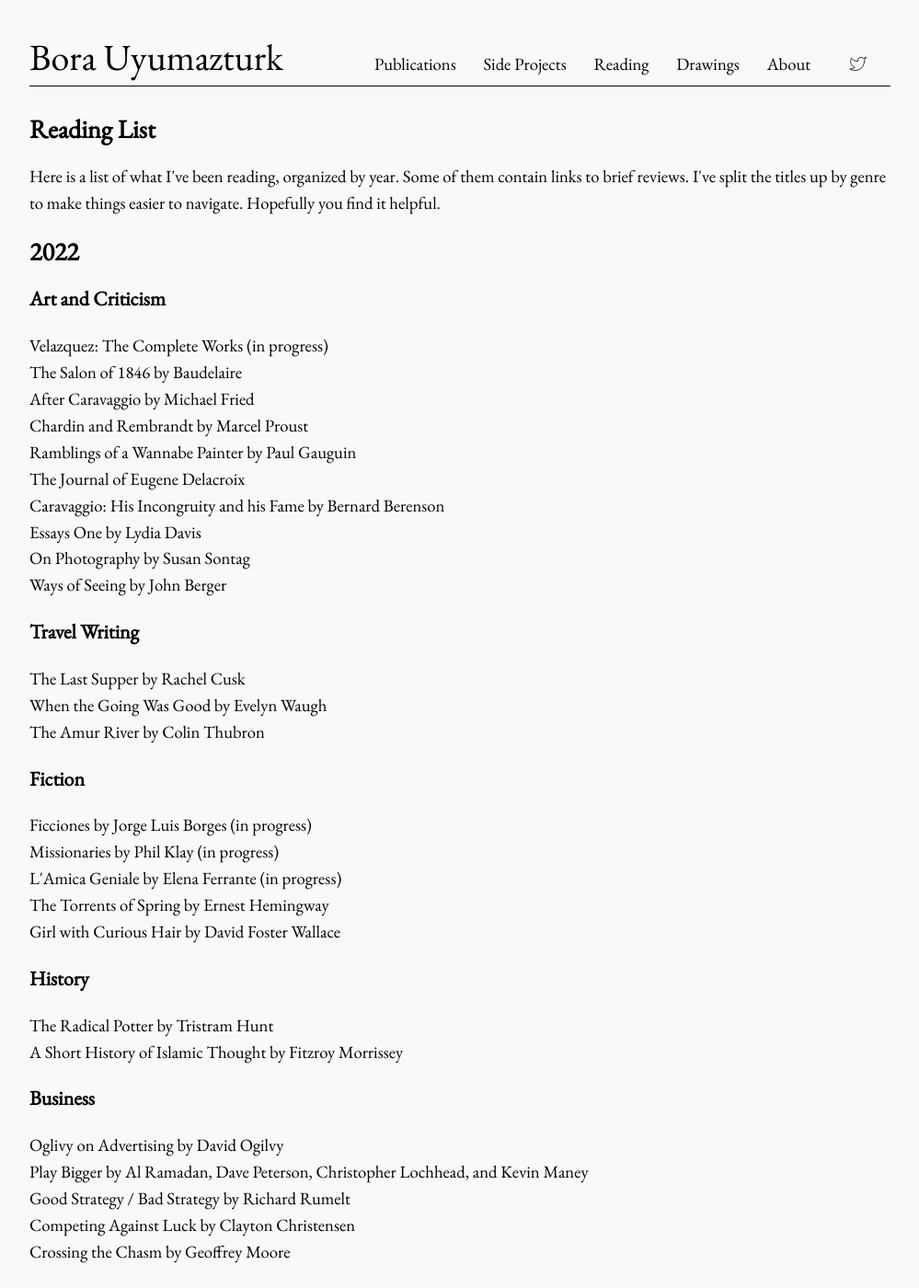
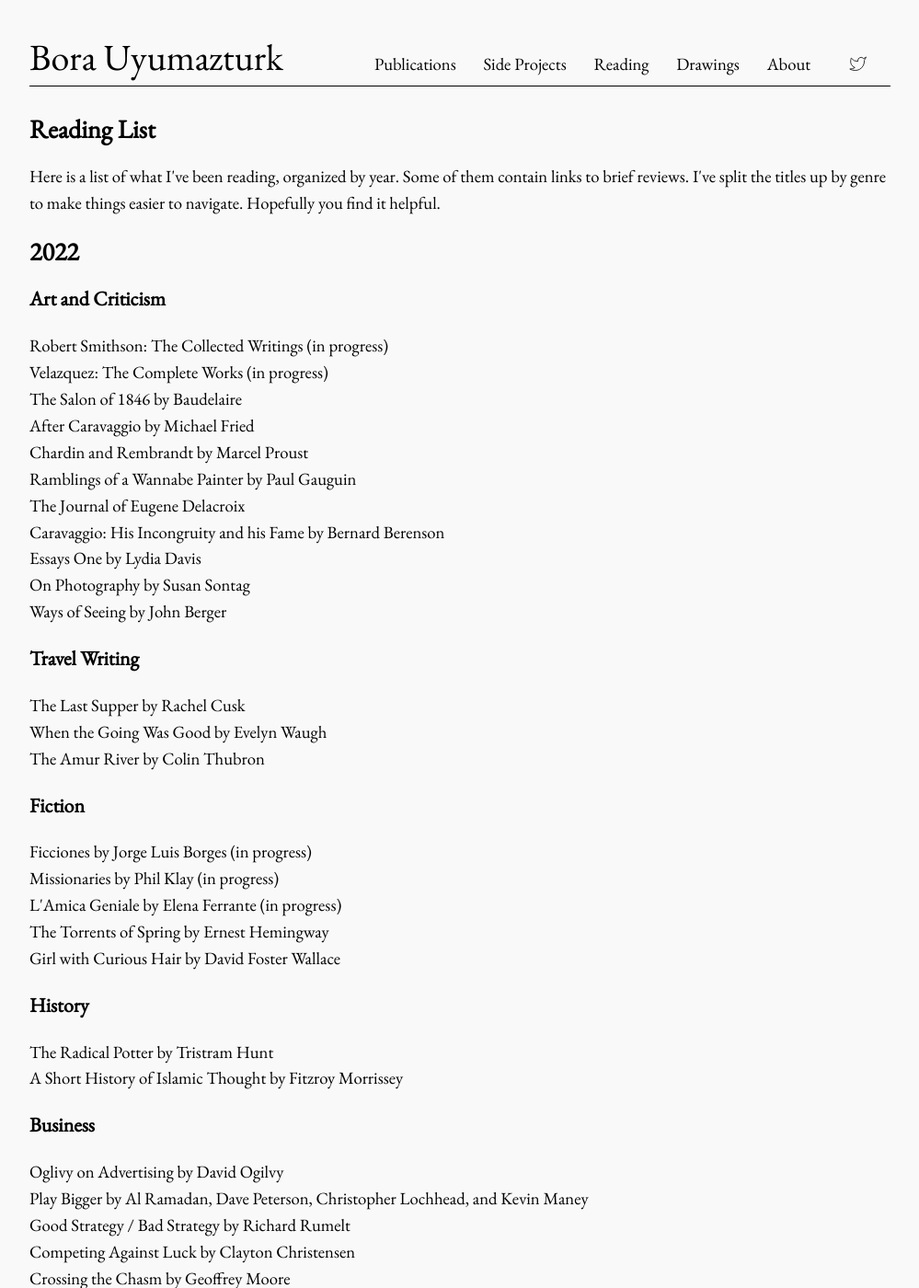
Before and after one commit to bora-uyumazturk/bora-uyumazturk.github.io, a Jekyll site: the page built from reading.html, in a window 1280 px wide and 1400 px high. Shown: the whole window at 92% size, without its empty margins (140-1139 px from the left). Built offline with Jekyll 4.4.1, drawn with Linux system fonts in a browser that asks for light colours; some of the changed text lies outside the part shown.

Commit message:
Update reading.html

```diff
--- a/reading.html
+++ b/reading.html
@@ -16,6 +16,7 @@
 
   <h3>Art and Criticism</h3>
 
+  Robert Smithson: The Collected Writings (in progress) <br>
   Velazquez: The Complete Works (in progress) <br>
   The Salon of 1846 by Baudelaire <br>
   After Caravaggio by Michael Fried <br>
@@ -56,6 +57,7 @@
 
   <h3>Miscellaneous</h3>
 
+  Writing That Works by Kenneth Roman and Joel Raphaelson (in progress) <br>
   To Show and To Tell by Phillip Lopate <br>
   Artful Sentences by Virginia Tufte <br>
   Books v. Cigarettes by George Orwell
```
